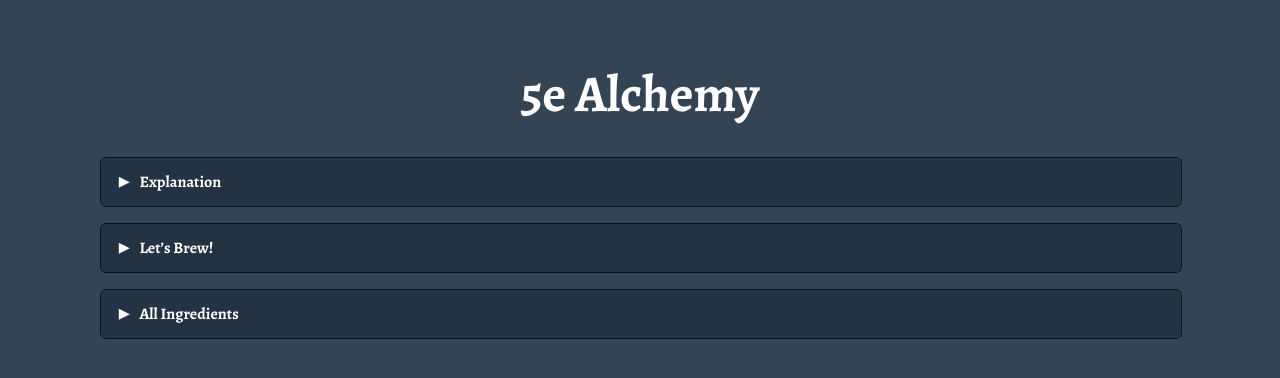
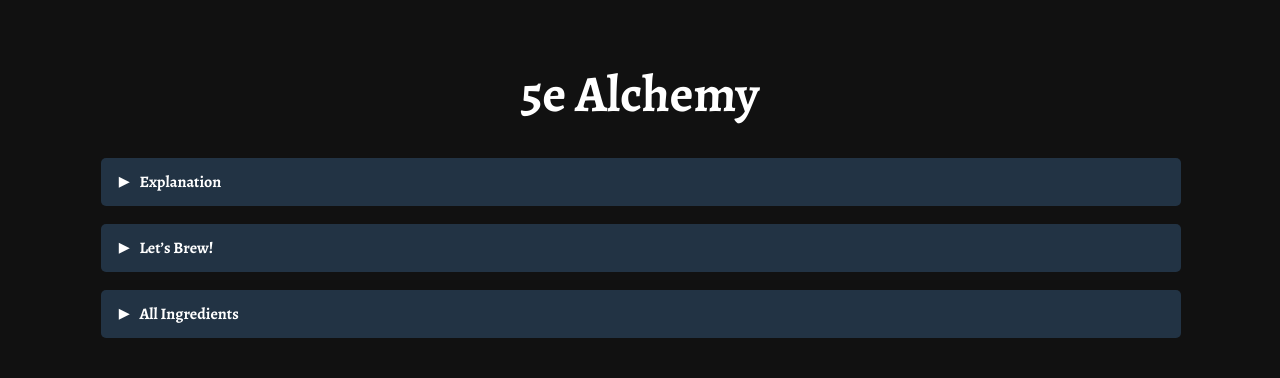
Before and after one commit to fsyth/5e-alchemy, a React (Vite) app: page / in a window 1280 px wide. Shown: the top 378 px of the page. Built offline with nearby package versions, Linux system fonts and the light colour scheme; a web font is replaced by a local one.

Commit message:
Added more ingredients

```diff
--- a/src/Accordion.css
+++ b/src/Accordion.css
@@ -4,7 +4,7 @@
   overflow: hidden;
   width: 100%;
   margin: 1rem auto;
-  background: #111;
+  background: #345;
 }
 
 /* Header */
--- a/src/App.css
+++ b/src/App.css
@@ -1,7 +1,7 @@
 @import url('https://fonts.googleapis.com/css2?family=Alegreya:ital,wght@0,400..900;1,400..900&family=Quintessential&display=swap');
 
 body {
-  background-color: #345;
+  background-color: #111;
   font-family: Alegreya, serif;
 }
 
--- a/src/data/ingredients.ts
+++ b/src/data/ingredients.ts
@@ -29,9 +29,23 @@ const ingredients: Ingredient[] = [
   {
     name: "Crushed Opal",
     prep: "Chisel pieces into a vessel.",
-    text: "This potion flask can be thrown up to 30 feet, shattering on impact. Creatures within 5 feet of the impact are affected.",
+    text: "This potion flask can be thrown up to 30 feet as an action, shattering on impact. Creatures within 5 feet of the impact are affected.",
     cost: {},
     give: { water: 1 },
+  },
+  {
+    name: "Lye",
+    prep: "Warm until steaming.",
+    text: "This small bottle contains one dose of a potion that can be drunk as a bonus action by a creature. The drinker takes 1d6 poison damage.",
+    cost: {},
+    give: { water: 1 },
+  },
+  {
+    name: "Clam Water",
+    prep: "Open twenty clams worth.",
+    text: "This small bottle contains one dose of a potion that can be drunk as an action by a creature.",
+    cost: {},
+    give: { water: 2 },
   },
   // Fire bases
   {
@@ -56,6 +70,13 @@ const ingredients: Ingredient[] = [
     text: "This enchanted gem has magical properties when it is attuned to by a creature.",
     cost: {},
     give: { earth: 1 },
+  },
+  {
+    name: "Flawless Ruby",
+    prep: "Submerge the stone in a cauldron.",
+    text: "This enchanted gem has magical properties when it is attuned to by a creature.",
+    cost: {},
+    give: { earth: 2 },
   },
   // Air bases
   {
@@ -89,6 +110,34 @@ const ingredients: Ingredient[] = [
     give: {},
   },
   {
+    name: "Mint Leaf",
+    prep: "Crush to release the oils.",
+    text: "An affected creature gains advantage on its next ability check made before the end of its next turn.",
+    cost: { water: 1 },
+    give: {},
+  },
+  {
+    name: "Soapwort Root",
+    prep: "Lather in warm liquid.",
+    text: "An affected creature ends the grappled or restrained condition affecting it.",
+    cost: { water: 1 },
+    give: {},
+  },
+  {
+    name: "Bonhogan Whiskey",
+    prep: "One generous measure.",
+    text: "An affected creature had advantage on saves against being charmed or frightened for one hour.",
+    cost: { water: 1 },
+    give: {},
+  },
+  {
+    name: "Sea Cucumber",
+    prep: "Mashed, keep pulp.",
+    text: "An affected creature has disadvantage on its next saving throw.",
+    cost: { water: 1 },
+    give: {},
+  },
+  {
     name: "Holy Water",
     prep: "Sprinkle a little.",
     text: "An affected creature becomes under the effect of the spell _bless_ for 1 minute.",
@@ -102,12 +151,40 @@ const ingredients: Ingredient[] = [
     cost: { water: 2 },
     give: {},
   },
+  {
+    name: "Copper Wire",
+    prep: "Coil a medium strand.",
+    text: "An affected creature teleports up to 30 feet to an unoccupied space of its choosing.",
+    cost: { water: 2 },
+    give: {},
+  },
   // Fire terminals
   {
     name: "Eye of Newt",
     prep: "Drop from a height.",
     text: "On a failed save, a creature takes 1d12 poison damage.",
     cost: { fire: 1 },
+    give: {},
+  },
+  {
+    name: "Dwarven Ale",
+    prep: "Pour slowly against the side.",
+    text: "On a failed save, a creature is blinded until the end of its next turn.",
+    cost: { fire: 1 },
+    give: {},
+  },
+  {
+    name: "Pitch Resin",
+    prep: "Warm until tacky.",
+    text: "On a failed save, a creature’s speed is reduced to 0 until the end of its next turn.",
+    cost: { fire: 1 },
+    give: {},
+  },
+  {
+    name: "Cockroach",
+    prep: "Snap cleanly in half.",
+    text: "On a failed save, a creature has disadvantage on attack rolls until the end of its next turn.",
+    cost: { fire: 2 },
     give: {},
   },
   {
@@ -131,11 +208,46 @@ const ingredients: Ingredient[] = [
     cost: { fire: 2 },
     give: {},
   },
+  {
+    name: "Mithan Marmalade",
+    prep: "Dollop a heaped tablespoon.",
+    text: "On a failed save, a creature begins burning, taking 1d6 fire damage at the start of each of its turns for 1 minute. The creature can end this effect early by using an action to extinguish the flames.",
+    cost: { fire: 2 },
+    give: {},
+  },
+  {
+    name: "Demon Heart",
+    prep: "Quench in blood.",
+    text: "On a failed save, a creature takes 6d6 fire damage. If this damage reduces the creature to 0 hit points, its body is reduced to ash.",
+    cost: { fire: 3 },
+    give: {}
+  },
   // Earth terminals
   {
     name: "Stamella Shroom",
     prep: "Slice the mushroom thinly.",
     text: "An affected creature gains a +1 bonus to Athletics and Acrobatics checks.",
+    cost: { earth: 1 },
+    give: {},
+  },
+  {
+    name: "Basalt Scale",
+    prep: "Heat until it cracks.",
+    text: "An affected creature cannot be knocked prone.",
+    cost: { earth: 1 },
+    give: {},
+  },
+  {
+    name: "Razor Blade",
+    prep: "Stir mixture furiously.",
+    text: "An affected creature ignores difficult terrain.",
+    cost: { earth: 1 },
+    give: {},
+  },
+  {
+    name: "Horsefly",
+    prep: "Squish and drop.",
+    text: "An affected creature has a climbing speed of 20 feet.",
     cost: { earth: 1 },
     give: {},
   },
@@ -147,9 +259,51 @@ const ingredients: Ingredient[] = [
     give: {},
   },
   {
+    name: "Axolotl Gills",
+    prep: "Slice cleanly.",
+    text: "An affected creature can breathe underwater.",
+    cost: { earth: 1 },
+    give: {},
+  },
+  {
     name: "Ironcap Shroom",
     prep: "Slice the mushroom thinly.",
     text: "An affected creature gains a +2 bonus to AC.",
+    cost: { earth: 2 },
+    give: {},
+  },
+  {
+    name: "Granite Dust",
+    prep: "Grind until uniform.",
+    text: "An affected creature gains resistance to nonmagical bludgeoning damage.",
+    cost: { earth: 2 },
+    give: {},
+  },
+  {
+    name: "Red Dragonscale",
+    prep: "Place shiny side up.",
+    text: "An affected creature gains resistance to fire damage.",
+    cost: { earth: 2 },
+    give: {},
+  },
+  {
+    name: "Quartz Crystal",
+    prep: "Shatter by throwing.",
+    text: "An affected creature gains resistance to lightning damage.",
+    cost: { earth: 2 },
+    give: {},
+  },
+  {
+    name: "Runed Pebble",
+    prep: "Etch a single sigil.",
+    text: "An affected creature gains a +2 bonus to Wisdom saving throws.",
+    cost: { earth: 2 },
+    give: {},
+  },
+  {
+    name: "Lead Pellets",
+    prep: "Heat until molten.",
+    text: "An affected creature cannot be moved against its will.",
     cost: { earth: 2 },
     give: {},
   },
@@ -176,6 +330,27 @@ const ingredients: Ingredient[] = [
     give: {},
   },
   {
+    name: "Bat Wing",
+    prep: "Dry and crumble.",
+    text: "Whispered sounds within the affected area are amplified, allowing creatures to hear clearly throughout the area for 10 minutes.",
+    cost: { air: 1 },
+    give: {},
+  },
+  {
+    name: "Cricket Leg",
+    prep: "Straighten before dropping.",
+    text: "Creatures in the affected area have disadvantage on Dexterity (Stealth) checks for 10 minutes.",
+    cost: { air: 1 },
+    give: {},
+  },
+  {
+    name: "Mirrored Shard",
+    prep: "Angle carefully.",
+    text: "Illusions appear within the affected area, creating visual duplicates of terrain and objects for 1 minute.",
+    cost: { air: 2 },
+    give: {},
+  },
+  {
     name: "Powdered Ooze",
     prep: "Break up any clumps.",
     text: "A hostile gelatinous cube is conjured, entirely filling the affected area.",
@@ -187,6 +362,13 @@ const ingredients: Ingredient[] = [
     name: "Sheaf of Wheat",
     prep: "Twist off the grains.",
     text: "An affected creature regains 2d4+2 hit points.",
+    cost: { vitae: 1 },
+    give: {},
+  },
+  {
+    name: "Death Flower",
+    prep: "Dissolve completely.",
+    text: "An affected creature immediately stabilizes and regains consciousness if it was at 0 hit points.",
     cost: { vitae: 1 },
     give: {},
   },
@@ -204,6 +386,13 @@ const ingredients: Ingredient[] = [
     cost: { vitae: 2 },
     give: {},
   },
+  {
+    name: "Phoenix Ash",
+    prep: "Blow gently across the surface.",
+    text: "An affected creature regains hit points equal to its proficiency bonus at the start of each of its turns for 1 minute.",
+    cost: { vitae: 2 },
+    give: {},
+  },
   // Mors terminals
   {
     name: "Brimstone",
@@ -213,10 +402,38 @@ const ingredients: Ingredient[] = [
     give: {},
   },
   {
+    name: "Grave Soil",
+    prep: "Pack tightly.",
+    text: "An affected creature takes 1d4 necrotic damage.",
+    cost: { mors: 1 },
+    give: {},
+  },
+  {
+    name: "Doomsday Poppy",
+    prep: "Shake the seeds from one head.",
+    text: "An affected creature has disadvantage on its next saving throw.",
+    cost: { mors: 1 },
+    give: {},
+  },
+  {
     name: "Brass Sheeting",
     prep: "Twist and bend.",
     text: "An affected creature is knocked prone and becomes deafened for 1 minute.",
     cost: { mors: 1 },
+    give: {},
+  },
+  {
+    name: "Rust Flakes",
+    prep: "Scrape from old metal.",
+    text: "An affected creature’s AC is reduced by 1 until the end of its next turn.",
+    cost: { mors: 1 },
+    give: {},
+  },
+  {
+    name: "Widow’s Tear",
+    prep: "Contemplate loss.",
+    text: "An affected creature takes 2d6 psychic damage.",
+    cost: { mors: 2 },
     give: {},
   },
   // Salt terminals
@@ -228,9 +445,37 @@ const ingredients: Ingredient[] = [
     give: {},
   },
   {
-    name: "Shard of glass",
+    name: "Shard of Glass",
     prep: "Be careful not to cut yourself.",
     text: "[Replace all occurences of a damage type with a different one.]",
+    cost: { salt: 1 },
+    give: {},
+  },
+  {
+    name: "Chain",
+    prep: "Break off a link.",
+    text: "[Also apply the effect to another creature within 20 feet.]",
+    cost: { salt: 1 },
+    give: {},
+  },
+  {
+    name: "Alchemically Conductive Oil",
+    prep: "Avoid prolonged air exposure.",
+    text: "[Increase all saving throw DCs in this alchemy by 2.]",
+    cost: { salt: 1 },
+    give: {},
+  },
+  {
+    name: "Alchemist’s Chalk",
+    prep: "Mark a circle.",
+    text: "[If the alchemy affects an area, increase its size by 5 feet.]",
+    cost: { salt: 1 },
+    give: {},
+  },
+  {
+    name: "White Powder",
+    prep: "Sprinkle down the forearm.",
+    text: "[This alchemy is highly addictive.]",
     cost: { salt: 1 },
     give: {},
   },
@@ -258,6 +503,20 @@ const ingredients: Ingredient[] = [
   },
   // Ramps
   {
+    name: "Distilled Spirits",
+    prep: "Skim impurities from the surface.",
+    text: "—",
+    cost: { water: 1 },
+    give: { water: 2 },
+  },
+  {
+    name: "Turbid Slurry",
+    prep: "Stir vigorously.",
+    text: "The action required to use this alchemy also ends the affected creature’s movement for the turn.",
+    cost: { water: 1 },
+    give: { water: 3 },
+  },
+  {
     name: "Saltpetre",
     prep: "Add gingerely.",
     text: "—",
@@ -265,11 +524,53 @@ const ingredients: Ingredient[] = [
     give: { fire: 2 },
   },
   {
+    name: "Niter Crystals",
+    prep: "Add all at once.",
+    text: "—",
+    cost: { fire: 2 },
+    give: { fire: 3 },
+  },
+  {
     name: "Ashes of a Loved One",
     prep: "Try not to lose any.",
     text: "—",
     cost: { earth: 1 },
     give: { earth: 2 },
+  },
+  {
+    name: "Obsidian Shard",
+    prep: "Score the surface.",
+    text: "Any positive effects granted by this alchemy end if the affected creature is reduced to 0 hit points.",
+    cost: { earth: 1 },
+    give: { earth: 3 },
+  },
+  {
+    name: "Bellows Lung",
+    prep: "Compress fully before adding.",
+    text: "—",
+    cost: { air: 1 },
+    give: { air: 2 },
+  },
+  {
+    name: "Leech Cluster",
+    prep: "Allow them to attach.",
+    text: "The creature using this alchemy gains one level of exhaustion when the alchemy’s effects end.",
+    cost: { vitae: 1 },
+    give: { vitae: 3 },
+  },
+  {
+    name: "Live Rat",
+    prep: "Snap at the neck.",
+    text: "—",
+    cost: { mors: 1 },
+    give: { mors: 2 },
+  },
+  {
+    name: "Pearl Necklace",
+    prep: "Count each bead aloud.",
+    text: "—",
+    cost: { salt: 1 },
+    give: { salt: 2 },
   },
   // Water adaptors
   {
@@ -327,7 +628,7 @@ const ingredients: Ingredient[] = [
     prep: "Crush one teaspoon.",
     text: "—",
     cost: { water: 1 },
-    give: { salt: 1 },
+    give: { water: 1, salt: 1 },
   },
   // Fire adaptors
   {
@@ -343,6 +644,13 @@ const ingredients: Ingredient[] = [
     text: "On a failed save, a creature is enveloped in a 10 radius sphere of mist that affects the area within.",
     cost: { fire: 1 },
     give: { air: 1 },
+  },
+  {
+    name: "Giant Sweat",
+    prep: "Empty one vial.",
+    text: "—",
+    cost: { fire: 1 },
+    give: { fire: 1, salt: 1 },
   },
   // Earth adaptors
   {
@@ -366,6 +674,13 @@ const ingredients: Ingredient[] = [
     cost: { earth: 1 },
     give: { mors: 1 },
   },
+  {
+    name: "Petrified Wood",
+    prep: "Allow to soak.",
+    text: "—",
+    cost: { earth: 1 },
+    give: { earth: 1, salt: 1 },
+  },
   // Air adaptors
   {
     name: "Pixie Dust",
@@ -381,6 +696,13 @@ const ingredients: Ingredient[] = [
     cost: { air: 1 },
     give: { fire: 1 },
   },
+  {
+    name: "Jar of Sea Breeze",
+    prep: "—",
+    text: "Creatures in the affected area must make a DC11 Wisdom saving throw.",
+    cost: { air: 1 },
+    give: { air: 1, salt: 1 },
+  },
   // Mors adaptors
   {
     name: "Fire Salts",
```
